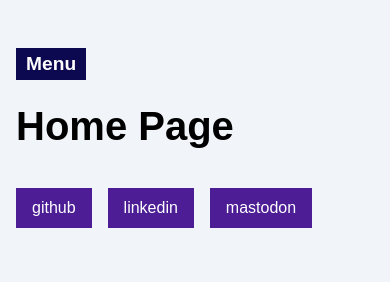
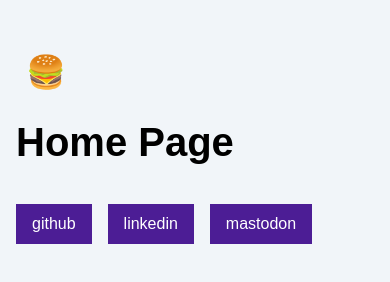
Before and after one commit to kengregson/astro_tutorial, an Astro site: page / in a window 390 px wide. Built offline with nearby package versions, Linux system fonts and the light colour scheme; Astro itself is replaced by a stand-in of ours.

Commit message:
change menu to hamburger

```diff
--- a/src/components/Menu.astro
+++ b/src/components/Menu.astro
@@ -1,3 +1,10 @@
 <button aria-expanded="false" aria-controls="main-menu" class="menu">
-  Menu
+  &#x1F354
 </button>
+
+<style>
+  .menu {
+    background: none;
+    font-size: 2em;
+  }
+</style>
```
